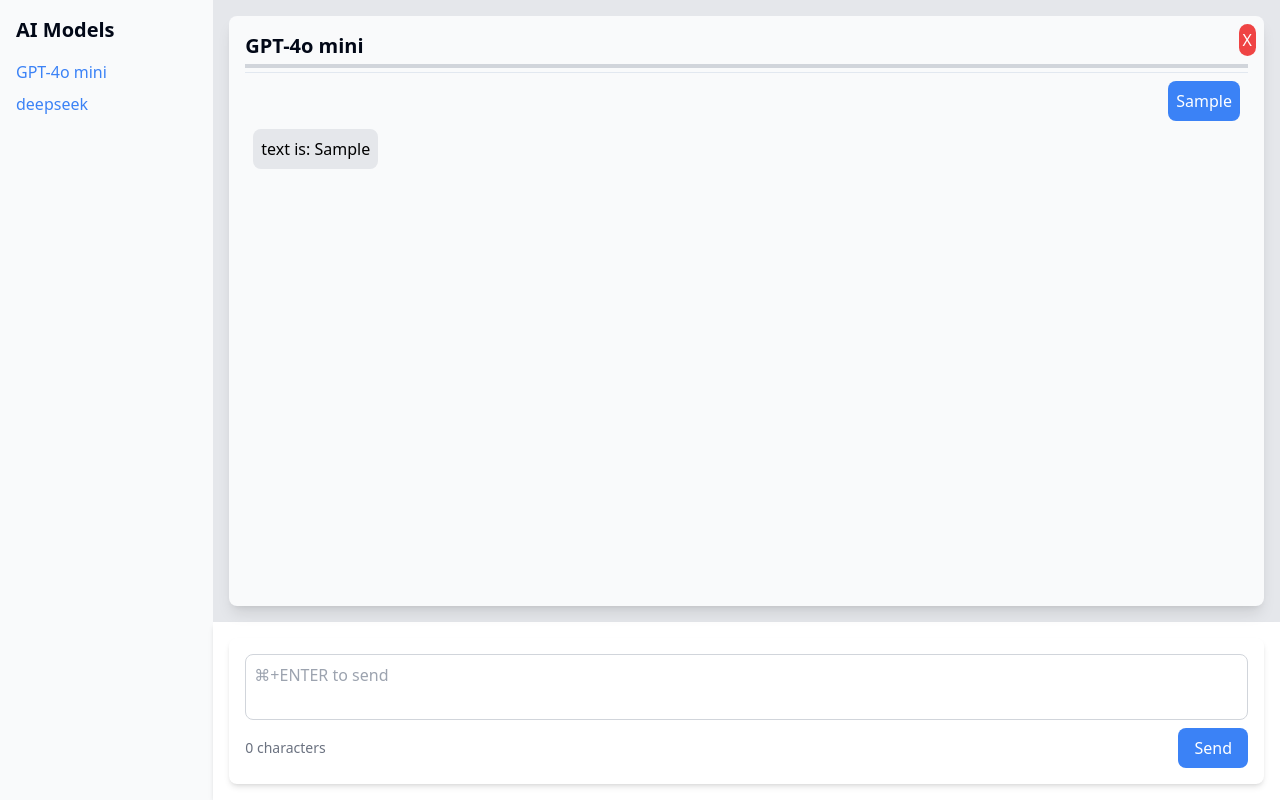
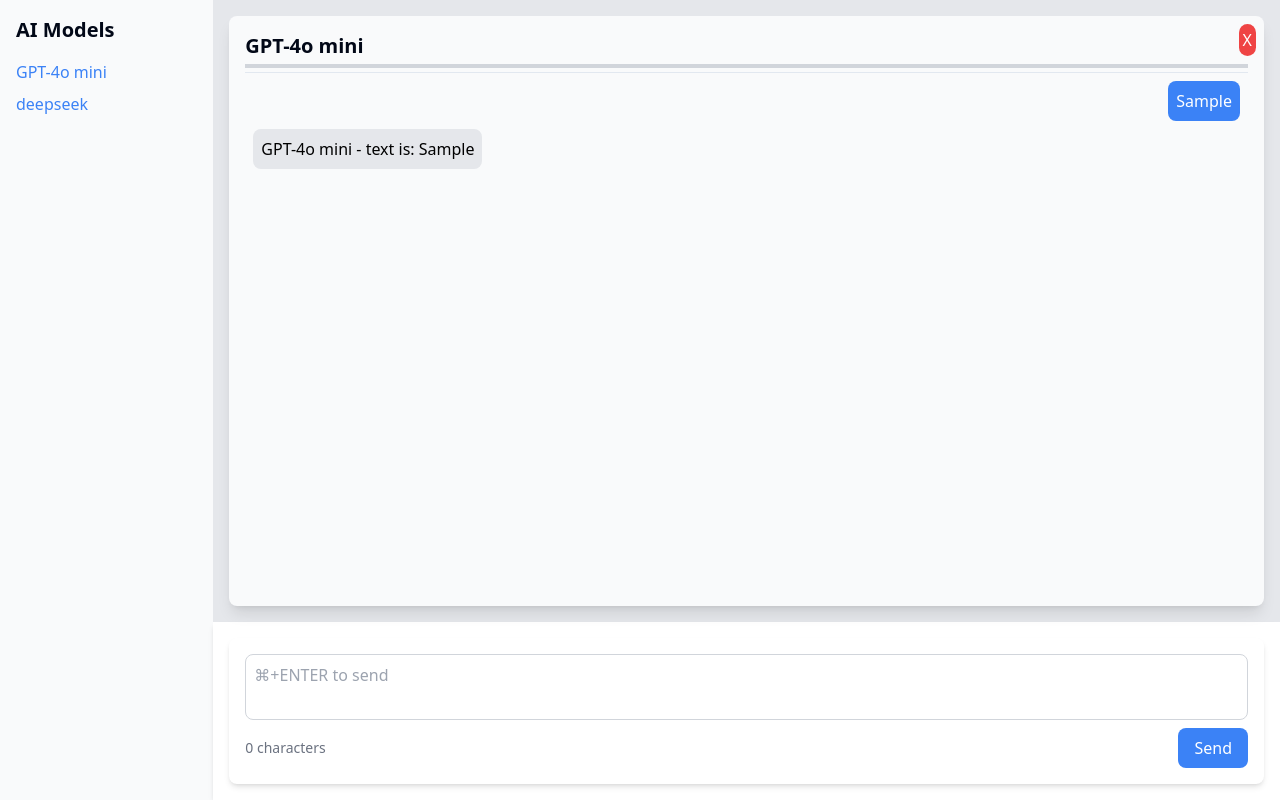
Before and after one commit to dynle/multi-llm-comparator, a React (Vite) app: page / in a window 1280 px wide. Both pictures are taken after typing "Sample" into the empty fields and a click on the button "Send". Built offline with nearby package versions, Linux system fonts and the light colour scheme.

Commit message:
Function differently for each model

```diff
--- a/src/App.tsx
+++ b/src/App.tsx
@@ -27,7 +27,17 @@ function App() {
   const handleSend = () => {
     const updatedMessages = { ...messages };
     selectedModels.forEach((model) => {
-      updatedMessages[model] = [...updatedMessages[model], currentInput];
+      const userMessage = `${currentInput}`;
+      let replyMessage = "";
+      if (model === "GPT-4o mini") {
+        // TODO: GPT-4o mini API call here
+        replyMessage = `GPT-4o mini - text is: ${currentInput}`;
+      } else {
+        // TODO: deepseek API call here
+        replyMessage = `deepseek - text is: ${currentInput}`;
+      }
+      // const replyMessage = `${model} - text is: ${currentInput}`;
+      updatedMessages[model] = [...updatedMessages[model], userMessage, replyMessage];
     });
     setMessages(updatedMessages);
     setCurrentInput("");
--- a/src/components/Layout/MainContent.tsx
+++ b/src/components/Layout/MainContent.tsx
@@ -19,15 +19,18 @@ const MainContent = ({
     <div className="flex flex-col h-full">
       <h2 className="text-xl font-bold">{selectedModel}</h2>
       <div className="h-1 w-full bg-gray-300 my-1"></div>
-      <div className="flex-1 overflow-y-auto p-2 border-t max-h-[calc(100vh-300px)]" >
+      <div className="flex-1 overflow-y-auto p-2 border-t max-h-[calc(100vh-300px)]">
         {messages.map((msg, index) => (
           <div key={index} className="flex flex-col">
-            <div className="bg-blue-500 text-white p-2 rounded-lg self-end max-w-[80%] mb-2">
-              {msg}
-            </div>
-            <div className="bg-gray-200 text-black p-2 rounded-lg self-start max-w-[80%] mb-8">
-              text is: {msg}
-            </div>
+            {index % 2 === 0 ? (
+              <div className="bg-blue-500 text-white p-2 rounded-lg self-end max-w-[80%] mb-2">
+                {msg}
+              </div>
+            ) : (
+              <div className="bg-gray-200 text-black p-2 rounded-lg self-start max-w-[80%] mb-2">
+                {msg}
+              </div>
+            )}
           </div>
         ))}
         <div ref={messageEndRef} />
--- a/src/components/Layout/WhiteBox.tsx
+++ b/src/components/Layout/WhiteBox.tsx
@@ -20,7 +20,7 @@ const WhiteBox = ({
     return () => {
       window.removeEventListener("keydown", handleKeyDown);
     };
-  }, [handleSend]);
+  }, [message]);
 
   return (
     <div className="bg-white p-4 rounded-lg shadow-md flex flex-col">
```
